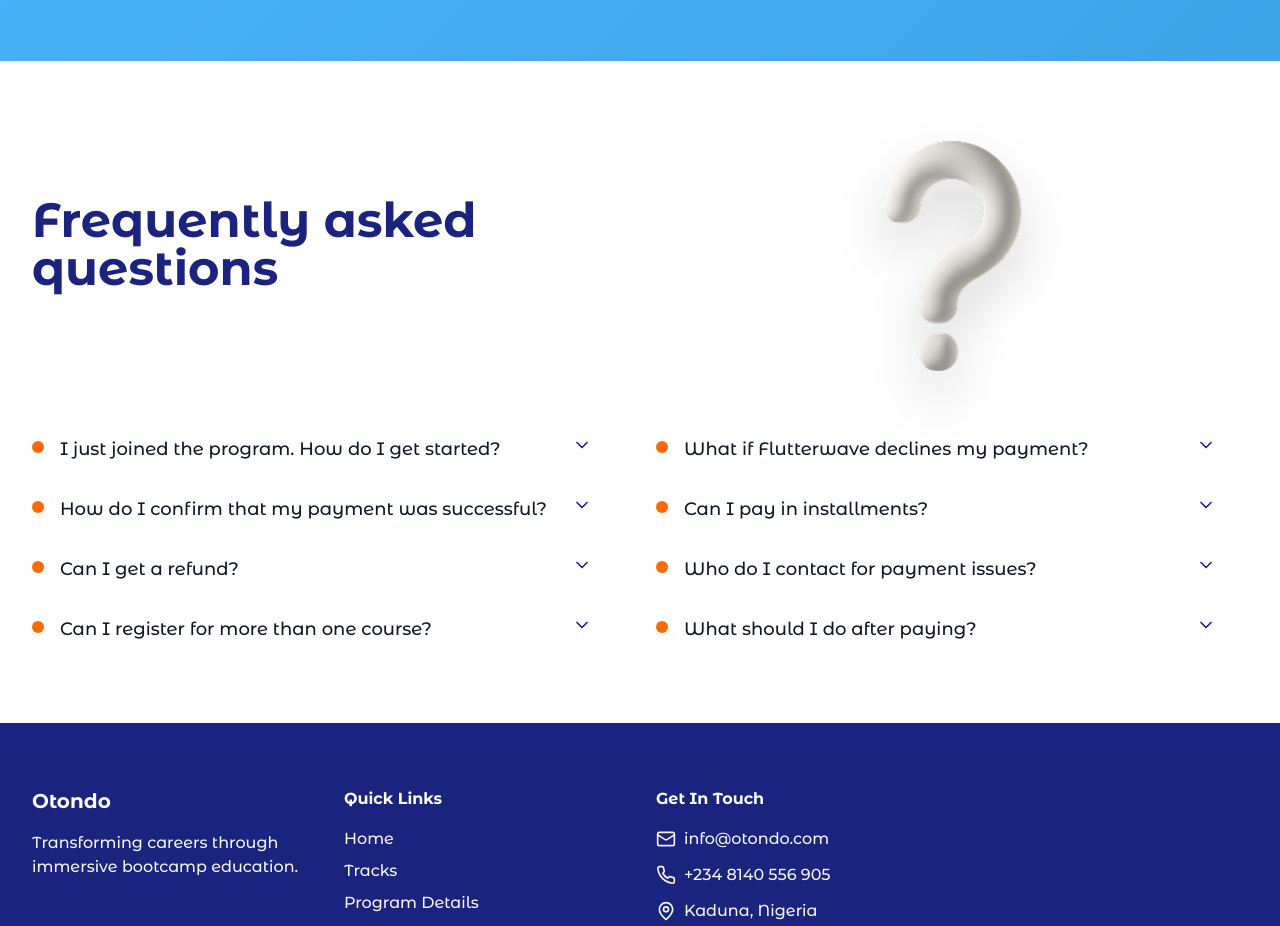
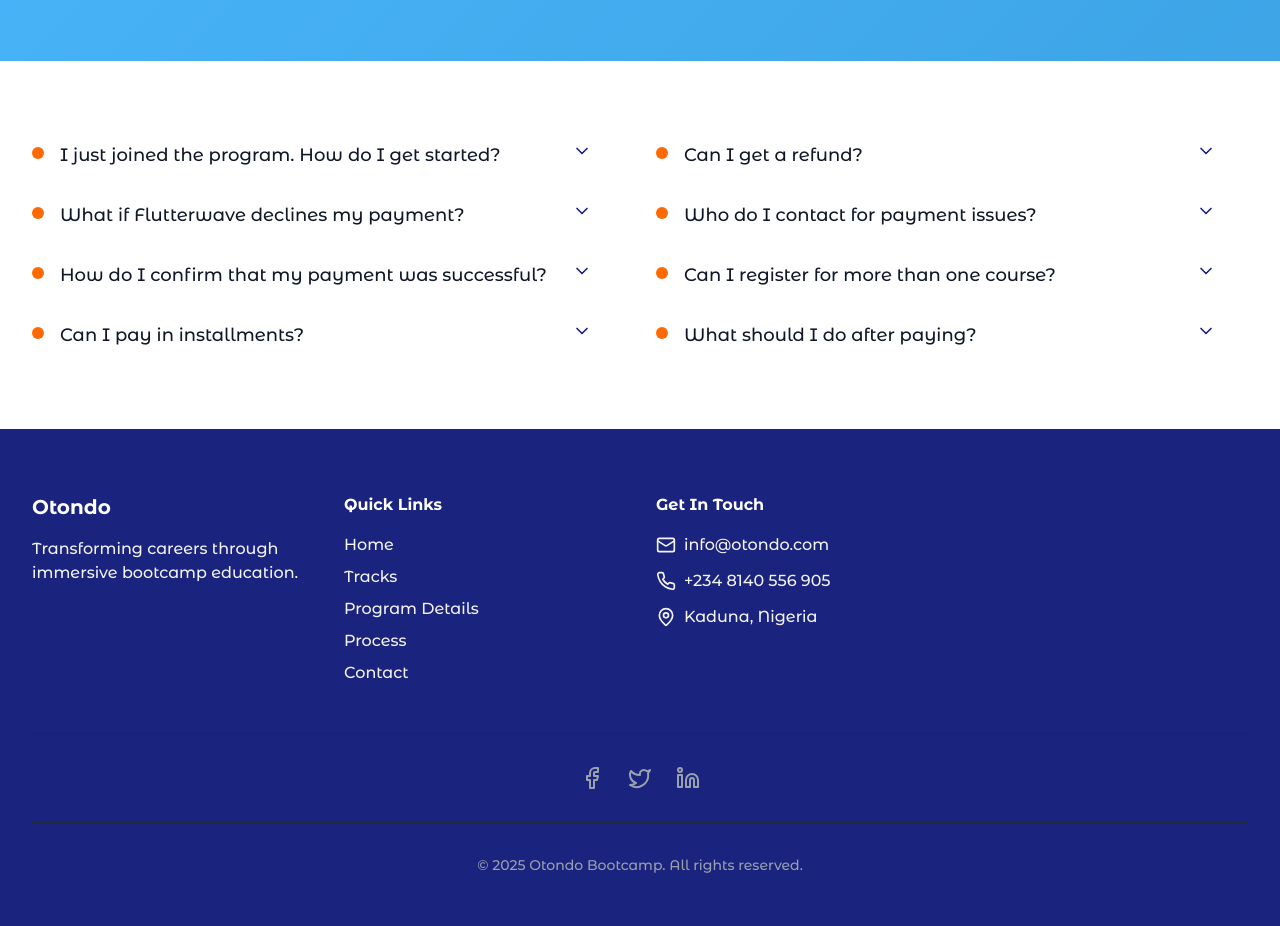
Before and after one commit to A-Rahiym/otondo-bootcamp-landing-page, a Next.js app: page / in a window 1280 px wide. Shown: the part 4440-5366 px from the top of the page. Built offline with nearby package versions, Linux system fonts and the light colour scheme.

Commit message:
wrapped up landing page

```diff
--- a/components/faq-section.tsx
+++ b/components/faq-section.tsx
@@ -6,33 +6,19 @@
 import Image from "next/image";
 import { faqs } from "@/data/data";
 
+
+const midpoint = Math.ceil(faqs.length / 2);
+const col1Faqs = faqs.slice(0, midpoint);
+const col2Faqs = faqs.slice(midpoint);
 export default function FaqSection() {
   const [expandedIndex, setExpandedIndex] = useState<number | null>(null);
-
   return (
     <section className="py-20 px-4 sm:px-6 lg:px-8 bg-white">
-      <div className="max-w-7xl mx-auto">
-        {/* Header + Image */}
-        <div className="grid lg:grid-cols-2 gap-8 items-center mb-16">
-          <div>
-            <h2 className="text-4xl md:text-5xl font-bold text-[#1a237e] mb-6">
-              Frequently asked questions
-            </h2>
-          </div>
-          <div className="flex justify-center lg:justify-center">
-            <Image
-              src={"/question.png"}
-              alt="Question mark"
-              width={200}
-              height={200}
-              className="drop-shadow-2xl"
-            />
-          </div>
-        </div>
+<div className="grid lg:grid-cols-2 gap-8">
 
-        {/* FAQ List – two columns on lg+ */}
-        <div className="grid lg:grid-cols-2 gap-8">
-          {faqs.map((faq, index) => (
+  {/* === COLUMN 1 === */}
+  <div className="flex flex-col gap-8">
+    {col1Faqs.map((faq, index) => (
       <motion.div
         key={index}
         className="bg-white"
@@ -41,7 +27,7 @@
         transition={{ duration: 0.5, delay: index * 0.1 }}
         viewport={{ once: true }}
       >
-              {/* Orange bullet + Question */}
+        {/* ... (Your button/question content here) ... */}
         <button
           onClick={() =>
             setExpandedIndex(expandedIndex === index ? null : index)
@@ -54,6 +40,7 @@
               {faq.question}
             </h3>
           </div>
+          {/* ... (ChevronDown content here) ... */}
           <ChevronDown
             className={`w-5 h-5 text-[#1a237e] flex-shrink-0 transition-transform duration-300 ${
               expandedIndex === index ? "rotate-180" : ""
@@ -72,7 +59,8 @@
               className="overflow-hidden"
             >
               <div className="pl-7 pr-12 pt-4 pb-6">
-                      <p className="text-gray-600 leading-relaxed faq-answer-text">
+                {/* Ensure you use the 'whitespace-pre-wrap' class to handle \n */}
+                <p className="text-gray-600 leading-relaxed whitespace-pre-wrap">
                   {faq.answer}
                 </p>
               </div>
@@ -82,6 +70,65 @@
       </motion.div>
     ))}
   </div>
+
+
+  {/* === COLUMN 2 === */}
+  <div className="flex flex-col gap-8">
+    {col2Faqs.map((faq, index) => (
+      <motion.div
+        // IMPORTANT: Adjust the key/index for the second column to avoid collisions
+        // The original index was up to 11. If col1 is 0-5, col2 starts at 6.
+        key={index + midpoint}
+        className="bg-white"
+        initial={{ opacity: 0, y: 20 }}
+        whileInView={{ opacity: 1, y: 0 }}
+        transition={{ duration: 0.5, delay: (index + midpoint) * 0.1 }}
+        viewport={{ once: true }}
+      >
+        {/* ... (Question content) ... */}
+        <button
+          onClick={() =>
+            // IMPORTANT: Adjust the index check for the second column
+            setExpandedIndex(expandedIndex === index + midpoint ? null : index + midpoint)
+          }
+          className="w-full flex items-start gap-4 text-left group hover:bg-gray-50 rounded-lg p-4 -m-4 transition-colors"
+        >
+          <span className="mt-1.5 w-3 h-3 bg-orange-500 rounded-full flex-shrink-0" />
+          <div className="flex-1">
+            <h3 className="text-lg font-medium text-gray-900 group-hover:text-[#1a237e] transition-colors">
+              {faq.question}
+            </h3>
+          </div>
+          {/* ... (ChevronDown content here) ... */}
+          <ChevronDown
+            className={`w-5 h-5 text-[#1a237e] flex-shrink-0 transition-transform duration-300 ${
+              expandedIndex === index + midpoint ? "rotate-180" : ""
+            }`}
+          />
+        </button>
+
+        {/* Answer */}
+        <AnimatePresence>
+          {expandedIndex === index + midpoint && (
+            <motion.div
+              initial={{ height: 0, opacity: 0 }}
+              animate={{ height: "auto", opacity: 1 }}
+              exit={{ height: 0, opacity: 0 }}
+              transition={{ duration: 0.3, ease: "easeInOut" }}
+              className="overflow-hidden"
+            >
+              <div className="pl-7 pr-12 pt-4 pb-6">
+                <p className="text-gray-600 leading-relaxed whitespace-pre-wrap">
+                  {faq.answer}
+                </p>
+              </div>
+            </motion.div>
+          )}
+        </AnimatePresence>
+      </motion.div>
+    ))}
+  </div>
+
 </div>
     </section>
   );
```
Lines whose indentation alone changed are shown as unchanged.
